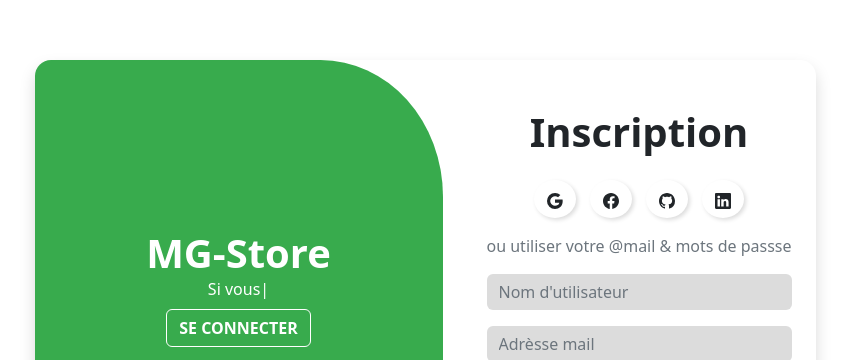
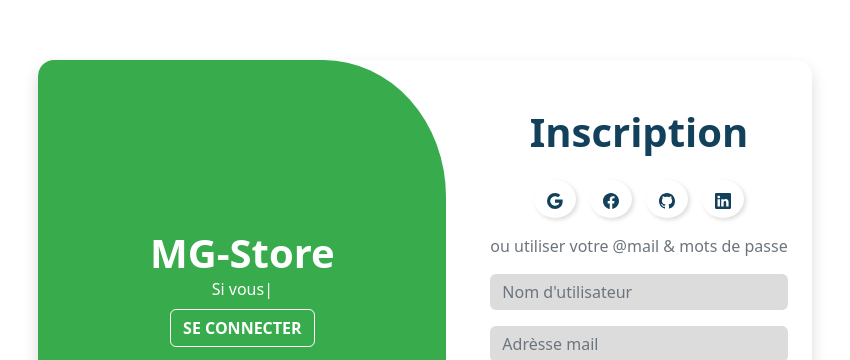
Before and after one commit to Princee04/Mg-Store, a React (Vite) app: page /signup in a window 1280 px wide. Shown: the part 112-472 px from the top of the page, without its empty margins (215-1065 px from the left). Built offline with nearby package versions, Linux system fonts and the light colour scheme.

Commit message:
Modification de la couleur du Titre et des icones

```diff
--- a/src/components/Forms/SignIn/SignIn.jsx
+++ b/src/components/Forms/SignIn/SignIn.jsx
@@ -13,7 +13,7 @@ const SignIn = () => {
         <Title size={"6"} text={"Connexion"} />
         <SocialNetworks />
         <div className="text-secondary mb-3">
-          ou utiliser votre @mail & mots de passse
+          ou utiliser votre @mail & mots de passe
         </div>
         <SignInForm />
       </div>
--- a/src/components/Forms/SignIn/SignIn.module.css
+++ b/src/components/Forms/SignIn/SignIn.module.css
@@ -2,6 +2,7 @@
   --secondary-color: #6c757d;
   --bg-input: #dcdcdc;
   --btn-color: #38ab4d;
+  --text-color: #13405a;
 }
 
 .signIn {
@@ -12,6 +13,10 @@
 
 .left {
   text-align: center;
+}
+
+.left:first-child {
+  color: var(--text-color);
 }
 
 .left input {
--- a/src/components/Forms/SignUp/SignUp.jsx
+++ b/src/components/Forms/SignUp/SignUp.jsx
@@ -31,7 +31,7 @@ const SignUp = () => {
         <Title size={"6"} text={"Inscription"} />
         <SocialNetworks />
         <div className="text-secondary my-3">
-          ou utiliser votre @mail & mots de passse
+          ou utiliser votre @mail & mots de passe
         </div>
         <SignUpForm />
       </div>
--- a/src/components/Forms/SignUp/SignUp.module.css
+++ b/src/components/Forms/SignUp/SignUp.module.css
@@ -2,6 +2,7 @@
   --secondary-color: #6c757d;
   --bg-input: #dcdcdc;
   --btn-color: #38ab4d;
+  --text-color: #13405a;
 }
 
 .signUp {
@@ -32,6 +33,14 @@
   font-weight: bold;
 }
 
+.right {
+  text-align: center;
+}
+
+.right div:first-of-type {
+  color: var(--text-color);
+}
+
 .right input {
   background-color: var(--bg-input) !important;
 }
@@ -45,7 +54,3 @@
   color: #fff !important;
   font-weight: bold;
 }
-
-.right {
-  text-align: center;
-}
--- a/src/components/SocialNetworks/SocialNetworks.module.css
+++ b/src/components/SocialNetworks/SocialNetworks.module.css
@@ -1,3 +1,7 @@
+:root {
+  --text-color: #13405a;
+}
+
 .socialNetworks {
   display: flex;
   justify-content: center;
@@ -7,4 +11,5 @@
 .socialNetworks button {
   border-radius: 50%;
   box-shadow: 2px 2px 4px var(--bg-input);
+  color: var(--text-color);
 }
```
